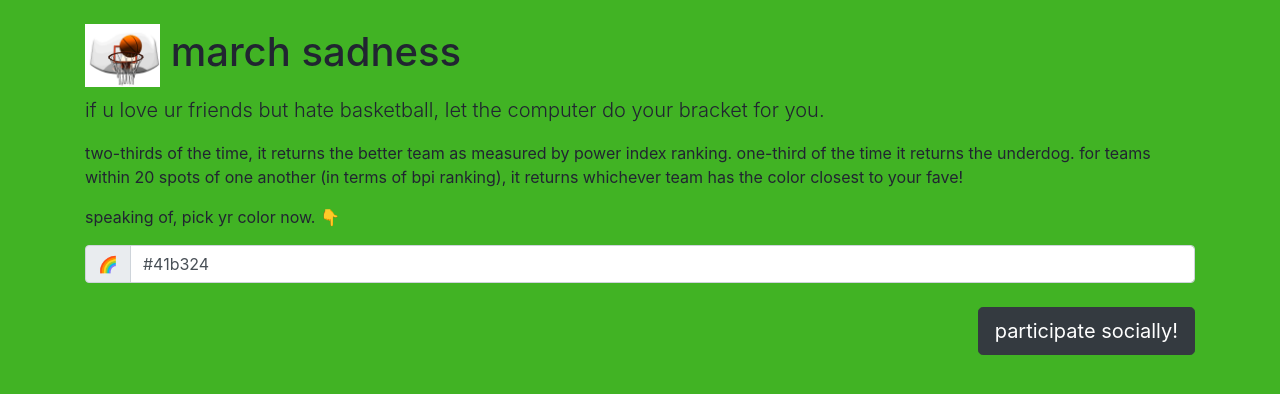
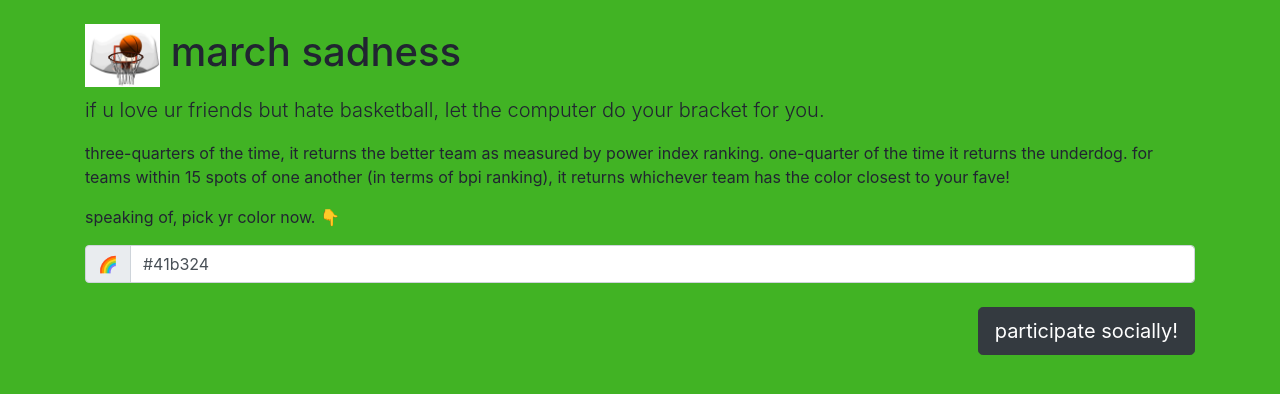
Before and after one commit to hancush/march-sadness, a Jekyll site: the page built from index.html, in a window 1280 px wide. Shown: the top 394 px of the page. Built offline with Jekyll 4.4.1, drawn with Linux system fonts in a browser that asks for light colours.

Commit message:
Rejigger settings

```diff
--- a/index.html
+++ b/index.html
@@ -14,7 +14,7 @@
     <h1><img src="static/img/hoop.gif" width="75" /> march sadness</h1>
     <p class="lead">if u love ur friends but hate basketball, let the computer do your bracket for you.</p>
 
-    <p>two-thirds of the time, it returns the better team as measured by power index ranking. one-third of the time it returns the underdog. for teams within 20 spots of one another (in terms of bpi ranking), it returns whichever team has the color closest to your fave!</p>
+    <p>three-quarters of the time, it returns the better team as measured by power index ranking. one-quarter of the time it returns the underdog. for teams within 15 spots of one another (in terms of bpi ranking), it returns whichever team has the color closest to your fave!</p>
 
     <p>speaking of, pick yr color now. 👇</p>
 
--- a/static/js/compare.js
+++ b/static/js/compare.js
@@ -79,7 +79,7 @@
 }
 
 function compare_teams(team1, team2) {
-  var too_close_for_science = Math.abs(team1.bpi - team2.bpi) < 20;
+  var too_close_for_science = Math.abs(team1.bpi - team2.bpi) < 15;
 
   if ( too_close_for_science ) {
     return compare_colors(secret_sauce, team1, team2);
@@ -104,7 +104,7 @@
   var ordered = [team1, team2].sort(function(a, b) { return a.bpi - b.bpi });
 
   // return underdog a quarter of the time
-  var underdog = Math.random() <= 0.33;
+  var underdog = Math.random() <= 0.25;
 
   if ( underdog ) {
     return ordered[1];
```
